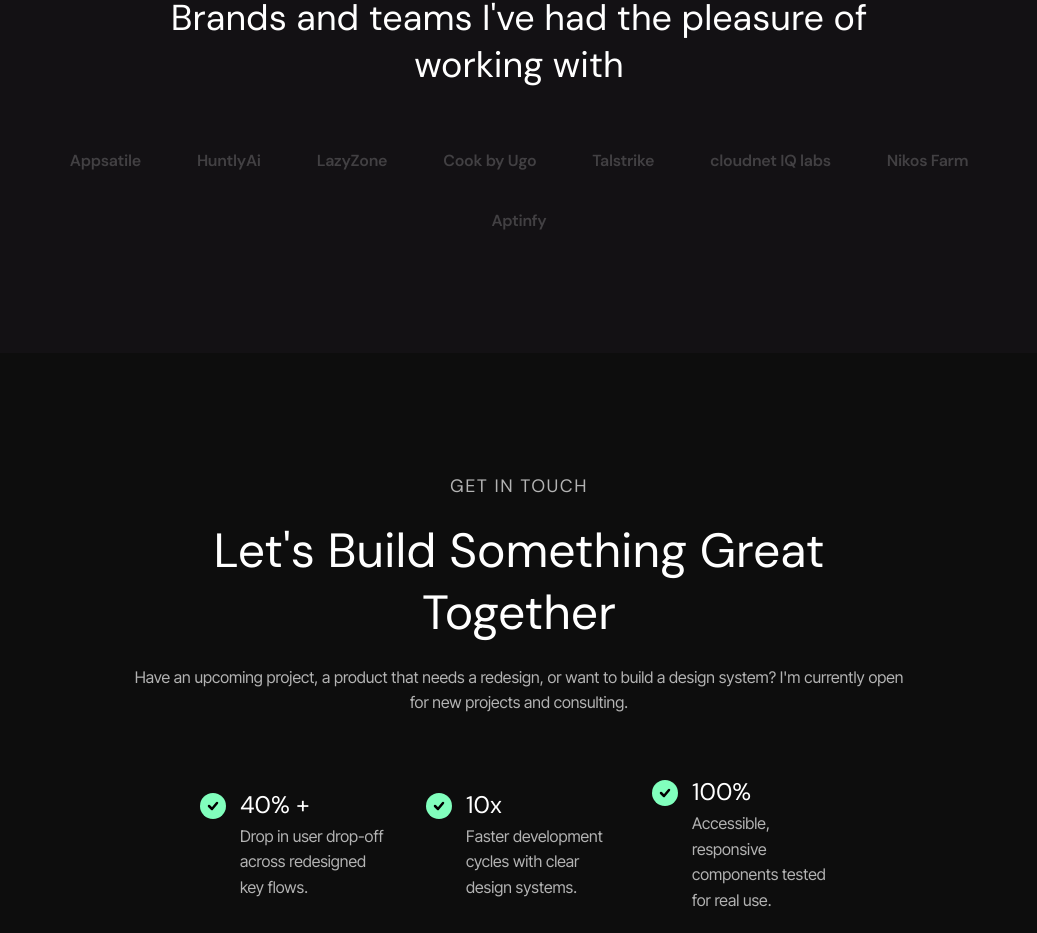
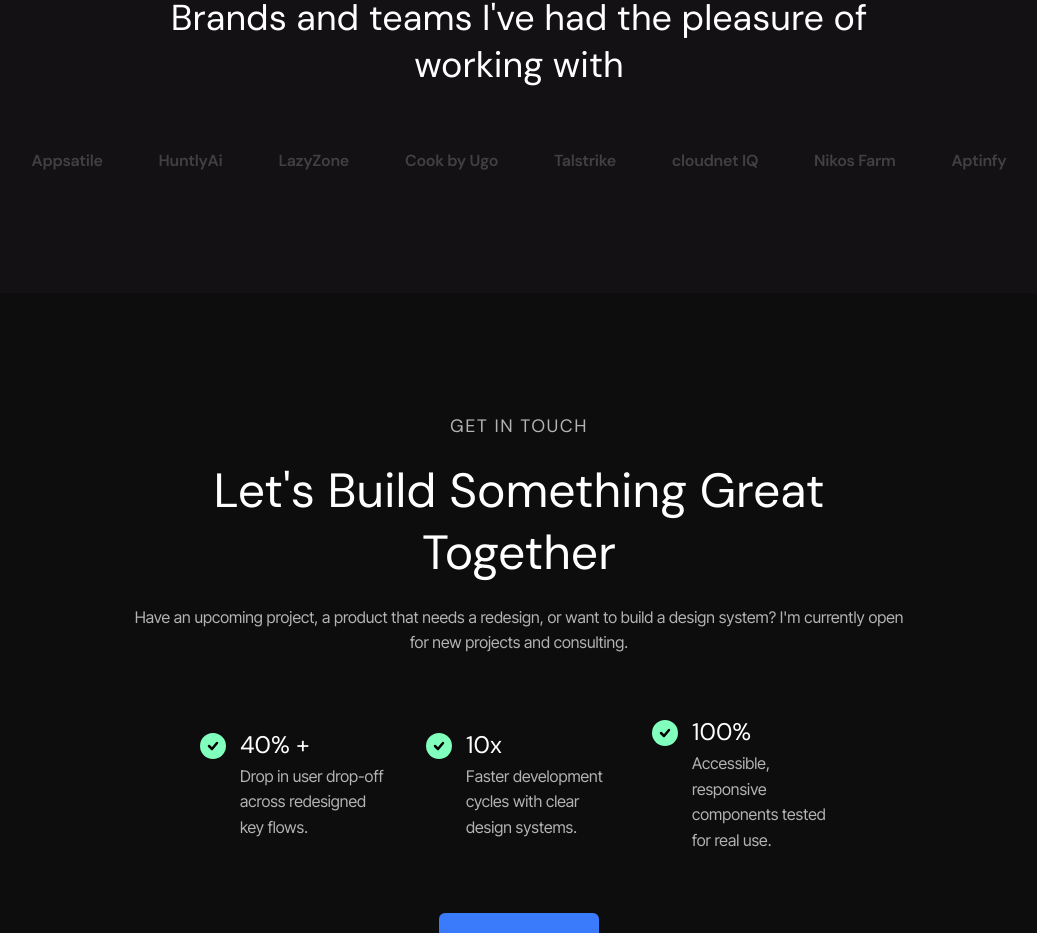
Before and after one commit to Manlikenonso1/Myportfolio, a React (Vite) app: page /about in a window 1280 px wide. Shown: the part 4329-5262 px from the top of the page, without its empty margins (121-1158 px from the left). Built offline with nearby package versions, Linux system fonts and the light colour scheme.

Commit message:
feat: make partner logos clickable — link to respective project case studies

```diff
--- a/src/components/sections/ClientsPartners.jsx
+++ b/src/components/sections/ClientsPartners.jsx
@@ -1,23 +1,24 @@
+import { Link } from 'react-router-dom';
 import { FadeIn } from '../ui/FadeIn';
 
+const logos = [
+  { name: "Appsatile",   route: "/projects/appsatile" },
+  { name: "HuntlyAi",    route: "/projects/huntly" },
+  { name: "LazyZone",    route: "/projects/lazyzone" },
+  { name: "Cook by Ugo", route: "/projects/cook-by-ugo" },
+  { name: "Talstrike",   route: null },
+  { name: "cloudnet IQ", route: null },
+  { name: "Nikos Farm",  route: "/projects/nikos-farm" },
+  { name: "Aptinfy",     route: "/projects/aptinfy" },
+];
+
 export default function ClientsPartners() {
-  const logos = [
-    "Appsatile",
-    "HuntlyAi",
-    "LazyZone",
-    "Cook by Ugo",
-    "Talstrike",
-    "cloudnet IQ labs",
-    "Nikos Farm",
-    "Aptinfy"
-  ];
-
   return (
     <section className="bg-[var(--bg2)] py-[120px] px-[var(--px)]">
       <div className="max-w-[var(--max)] mx-auto text-center">
         <FadeIn>
           <div className="font-['DM_Sans'] text-[18px] tracking-[.08em] uppercase text-[var(--muted)] mb-5">
-            Clients & Collaborators
+            Clients &amp; Collaborators
           </div>
         </FadeIn>
 
@@ -29,11 +30,24 @@
 
         <FadeIn delay={0.2}>
           <div className="flex justify-center items-center flex-wrap gap-y-[36px] gap-x-[56px]">
-            {logos.map((logo, idx) => (
-              <span key={idx} className="font-['DM_Sans'] font-bold text-[16px] text-white/20 tracking-[-0.3px] cursor-default transition-colors hover:text-white/50">
-                {logo}
-              </span>
-            ))}
+            {logos.map((logo, idx) =>
+              logo.route ? (
+                <Link
+                  key={idx}
+                  to={logo.route}
+                  className="font-['DM_Sans'] font-bold text-[16px] text-white/20 tracking-[-0.3px] transition-colors hover:text-white/70"
+                >
+                  {logo.name}
+                </Link>
+              ) : (
+                <span
+                  key={idx}
+                  className="font-['DM_Sans'] font-bold text-[16px] text-white/20 tracking-[-0.3px] cursor-default"
+                >
+                  {logo.name}
+                </span>
+              )
+            )}
           </div>
         </FadeIn>
       </div>
--- a/src/pages/Home.jsx
+++ b/src/pages/Home.jsx
@@ -46,14 +46,14 @@
             Selected Clients & Collaborations
           </div>
           <div className="flex justify-center items-center flex-wrap gap-10 lg:gap-20 opacity-40 grayscale hover:grayscale-0 transition-all duration-700">
-             <div className="font-['DM_Sans'] font-bold text-[28px] tracking-tight">Appsatile</div>
-             <div className="font-['DM_Sans'] font-bold text-[28px] tracking-tight">HuntlyAi</div>
-             <div className="font-['DM_Sans'] font-bold text-[28px] tracking-tight">LazyZone</div>
-             <div className="font-['DM_Sans'] font-bold text-[28px] tracking-tight">Cook by Ugo</div>
-             <div className="font-['DM_Sans'] font-bold text-[28px] tracking-tight">Talstrike</div>
-             <div className="font-['DM_Sans'] font-bold text-[28px] tracking-tight">cloudnet IQ labs</div>
-             <div className="font-['DM_Sans'] font-bold text-[28px] tracking-tight">Nikos Farm</div>
-             <div className="font-['DM_Sans'] font-bold text-[28px] tracking-tight">Aptinfy</div>
+             <Link to="/projects/appsatile"   className="font-['DM_Sans'] font-bold text-[28px] tracking-tight hover:opacity-100 transition-opacity">Appsatile</Link>
+             <Link to="/projects/huntly"       className="font-['DM_Sans'] font-bold text-[28px] tracking-tight hover:opacity-100 transition-opacity">HuntlyAi</Link>
+             <Link to="/projects/lazyzone"     className="font-['DM_Sans'] font-bold text-[28px] tracking-tight hover:opacity-100 transition-opacity">LazyZone</Link>
+             <Link to="/projects/cook-by-ugo"  className="font-['DM_Sans'] font-bold text-[28px] tracking-tight hover:opacity-100 transition-opacity">Cook by Ugo</Link>
+             <span className="font-['DM_Sans'] font-bold text-[28px] tracking-tight cursor-default">Talstrike</span>
+             <span className="font-['DM_Sans'] font-bold text-[28px] tracking-tight cursor-default">cloudnet IQ</span>
+             <Link to="/projects/nikos-farm"   className="font-['DM_Sans'] font-bold text-[28px] tracking-tight hover:opacity-100 transition-opacity">Nikos Farm</Link>
+             <Link to="/projects/aptinfy"      className="font-['DM_Sans'] font-bold text-[28px] tracking-tight hover:opacity-100 transition-opacity">Aptinfy</Link>
           </div>
         </FadeIn>
       </section>
--- a/src/pages/Projects.jsx
+++ b/src/pages/Projects.jsx
@@ -167,14 +167,14 @@
             Clients & Collaborations
           </div>
           <div className="flex justify-center items-center flex-wrap gap-10 lg:gap-20 opacity-40 grayscale hover:grayscale-0 transition-all duration-700 mt-4">
-             <div className="font-['DM_Sans'] font-bold text-[24px] tracking-tight text-white">Appsatile</div>
-             <div className="font-['DM_Sans'] font-bold text-[24px] tracking-tight text-white">HuntlyAi</div>
-             <div className="font-['DM_Sans'] font-bold text-[24px] tracking-tight text-white">LazyZone</div>
-             <div className="font-['DM_Sans'] font-bold text-[24px] tracking-tight text-white">Cook by Ugo</div>
-             <div className="font-['DM_Sans'] font-bold text-[24px] tracking-tight text-white">Talstrike</div>
-             <div className="font-['DM_Sans'] font-bold text-[24px] tracking-tight text-white">cloudnet IQ</div>
-             <div className="font-['DM_Sans'] font-bold text-[24px] tracking-tight text-white">Nikos Farm</div>
-             <div className="font-['DM_Sans'] font-bold text-[24px] tracking-tight text-white">Aptinfy</div>
+             <Link to="/projects/appsatile"  className="font-['DM_Sans'] font-bold text-[24px] tracking-tight text-white hover:opacity-100 transition-opacity">Appsatile</Link>
+             <Link to="/projects/huntly"      className="font-['DM_Sans'] font-bold text-[24px] tracking-tight text-white hover:opacity-100 transition-opacity">HuntlyAi</Link>
+             <Link to="/projects/lazyzone"    className="font-['DM_Sans'] font-bold text-[24px] tracking-tight text-white hover:opacity-100 transition-opacity">LazyZone</Link>
+             <Link to="/projects/cook-by-ugo" className="font-['DM_Sans'] font-bold text-[24px] tracking-tight text-white hover:opacity-100 transition-opacity">Cook by Ugo</Link>
+             <span className="font-['DM_Sans'] font-bold text-[24px] tracking-tight text-white cursor-default">Talstrike</span>
+             <span className="font-['DM_Sans'] font-bold text-[24px] tracking-tight text-white cursor-default">cloudnet IQ</span>
+             <Link to="/projects/nikos-farm"  className="font-['DM_Sans'] font-bold text-[24px] tracking-tight text-white hover:opacity-100 transition-opacity">Nikos Farm</Link>
+             <Link to="/projects/aptinfy"     className="font-['DM_Sans'] font-bold text-[24px] tracking-tight text-white hover:opacity-100 transition-opacity">Aptinfy</Link>
           </div>
         </FadeIn>
       </section>
```
